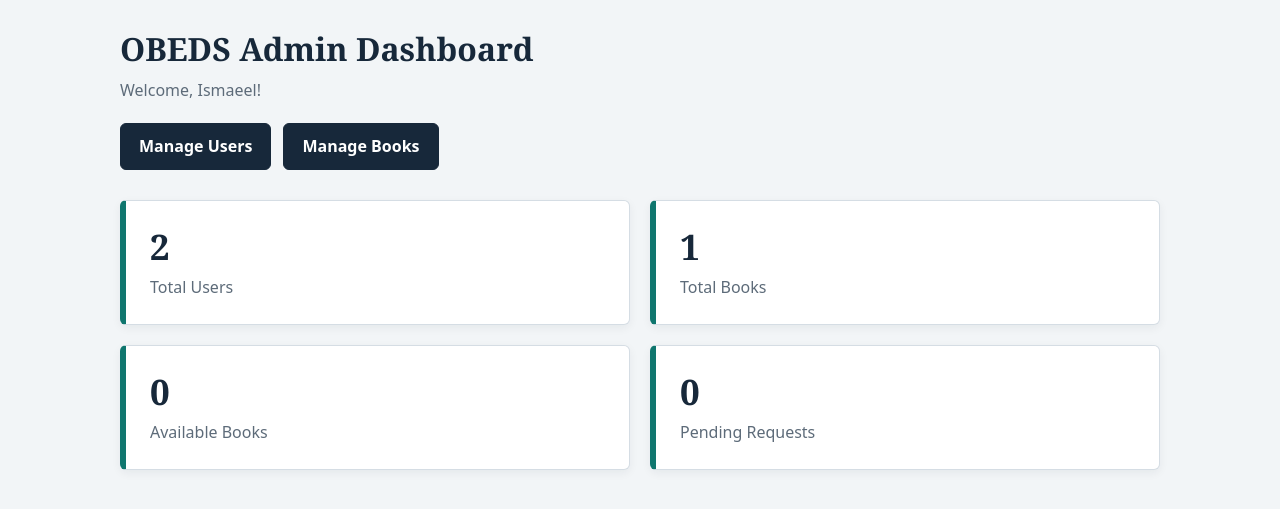
After one commit to israrsherani/OBEDS, a PHP site: page /backend/admin/dashboard.php in a window 1280 px wide. The commit adds this page. Shown: the top 509 px of the page. Run offline with PHP 8.4, Linux system fonts and the light colour scheme; a user stored in the database is signed in; data comes from the database, SQL or seed files in the repository.

Commit message:
complete admin panel

```diff
--- /dev/null
+++ b/backend/admin/dashboard.php
@@ -0,0 +1,70 @@
+
+<?php
+require_once "../../includes/db.php";
+
+// Only admins can access this page
+if (!is_admin()) {
+    http_response_code(403);
+    exit("Access denied. Admins only.");
+}
+
+// Dashboard statistics
+$totalUsers = $pdo->query(
+    "SELECT COUNT(*) FROM users"
+)->fetchColumn();
+
+$totalBooks = $pdo->query(
+    "SELECT COUNT(*) FROM books"
+)->fetchColumn();
+
+$availableBooks = $pdo->query(
+    "SELECT COUNT(*) FROM books WHERE status = 'Available'"
+)->fetchColumn();
+
+$pendingRequests = $pdo->query(
+    "SELECT COUNT(*) FROM requests WHERE status = 'Pending'"
+)->fetchColumn();
+?>
+
+<!DOCTYPE html>
+<html lang="en">
+<head>
+    <meta charset="UTF-8">
+    <meta name="viewport" content="width=device-width, initial-scale=1.0">
+    <title>Admin Dashboard - OBEDS</title>
+    <link rel="stylesheet" href="/OBEDS/style.css?v=2">
+</head>
+<body>
+
+<h1>OBEDS Admin Dashboard</h1>
+
+<p>Welcome, <?= e($_SESSION['name'] ?? 'Admin') ?>!</p>
+<div class="admin-actions">
+    <a class="btn" href="users.php">Manage Users</a>
+    <a class="btn" href="books.php">Manage Books</a>
+</div>
+
+<div class="admin-stats">
+    <div>
+        <h2><?= $totalUsers ?></h2>
+        <p>Total Users</p>
+    </div>
+
+    <div>
+        <h2><?= $totalBooks ?></h2>
+        <p>Total Books</p>
+    </div>
+
+    <div>
+        <h2><?= $availableBooks ?></h2>
+        <p>Available Books</p>
+    </div>
+
+    <div>
+        <h2><?= $pendingRequests ?></h2>
+        <p>Pending Requests</p>
+    </div>
+</div>
+
+</body>
+</html>
--- a/style.css
+++ b/style.css
@@ -153,3 +153,155 @@ textarea { resize: vertical; }
     h1 { font-size: 1.6rem; }
     .hero h1 { font-size: 2rem; }
 }
+
+/* ===== ADMIN DASHBOARD ===== */
+
+.admin-stats {
+    display: grid;
+    grid-template-columns: repeat(2, minmax(220px, 1fr));
+    gap: 20px;
+    max-width: 1080px;
+    margin: 30px auto;
+    padding: 0 20px;
+}
+
+.admin-stats > div {
+    background: var(--card);
+    border: 1px solid var(--line);
+    border-left: 6px solid var(--exchange);
+    border-radius: var(--radius);
+    padding: 24px;
+    box-shadow: 0 3px 10px rgba(23, 40, 58, 0.06);
+    transition: transform 0.2s ease;
+}
+
+.admin-stats > div:hover {
+    transform: translateY(-3px);
+}
+
+.admin-stats h2 {
+    font-size: 2.2rem;
+    color: var(--ink);
+    margin-bottom: 8px;
+}
+
+.admin-stats p {
+    color: var(--muted);
+    margin: 0;
+    font-size: 1rem;
+}
+
+/* Dashboard heading */
+body:has(.admin-stats) > h1 {
+    max-width: 1080px;
+    margin: 30px auto 10px;
+    padding: 0 20px;
+}
+
+body:has(.admin-stats) > p {
+    max-width: 1080px;
+    margin: 0 auto;
+    padding: 0 20px;
+    color: var(--muted);
+}
+
+@media (max-width: 600px) {
+    .admin-stats {
+        grid-template-columns: 1fr;
+    }
+}
+
+/* ===== ADMIN MANAGE USERS ===== */
+
+table {
+    width: 100%;
+    border-collapse: collapse;
+    background: var(--card);
+    border: 1px solid var(--line);
+    border-radius: var(--radius);
+    overflow: hidden;
+    margin-top: 20px;
+}
+
+thead {
+    background: var(--ink);
+    color: white;
+}
+
+th, td {
+    padding: 14px 16px;
+    text-align: left;
+    border-bottom: 1px solid var(--line);
+}
+
+th {
+    font-weight: 600;
+    white-space: nowrap;
+}
+
+tbody tr:hover {
+    background: #edf3f5;
+}
+
+tbody tr:last-child td {
+    border-bottom: none;
+}
+
+.admin-users-count {
+    display: inline-block;
+    background: white;
+    border: 1px solid var(--line);
+    border-radius: var(--radius);
+    padding: 12px 18px;
+    margin-top: 15px;
+    color: var(--muted);
+}
+
+@media (max-width: 650px) {
+    th, td {
+        padding: 10px;
+        font-size: 0.88rem;
+    }
+}
+
+/* ===== USER MANAGEMENT ACTIONS ===== */
+
+.user-active {
+    color: var(--ok);
+    font-weight: 700;
+}
+
+.user-suspended {
+    color: var(--danger);
+    font-weight: 700;
+}
+
+.user-action-form {
+    margin: 0;
+}
+
+.user-restore {
+    background: var(--ok);
+    border-color: var(--ok);
+    padding: 6px 12px;
+    font-size: .9rem;
+}
+
+.user-restore:hover {
+    background: #14552e;
+}
+
+.admin-label {
+    color: var(--muted);
+    font-size: .85rem;
+    font-style: italic;
+}
+/* ADMIN DASHBOARD ACTIONS */
+.admin-actions {
+    max-width: 1080px;
+    margin: 20px auto;
+    padding: 0 20px;
+    display: flex;
+    gap: 12px;
+    flex-wrap: wrap;
+}
```
Also changed, not shown: backend/admin/books.php (added, +149 -0 lines), backend/admin/users.php (added, +174 -0 lines).
